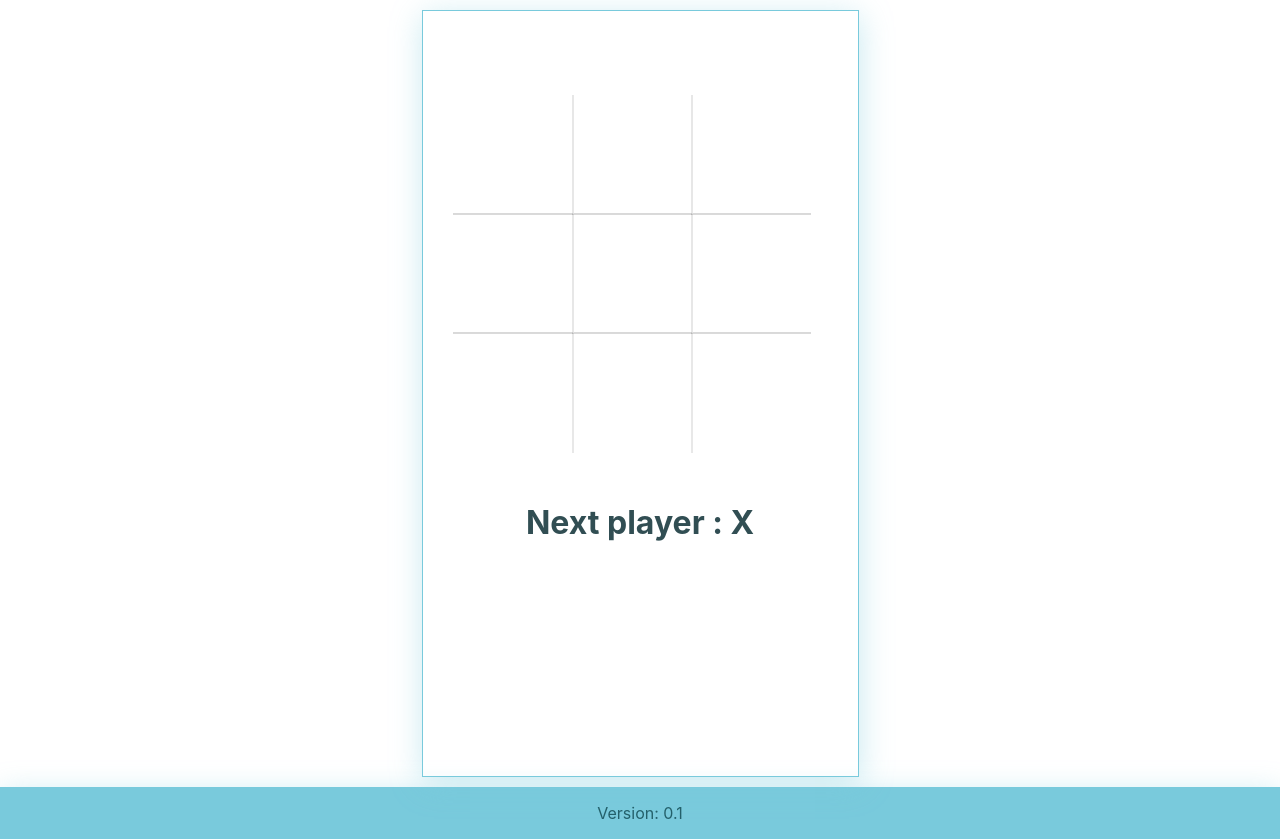
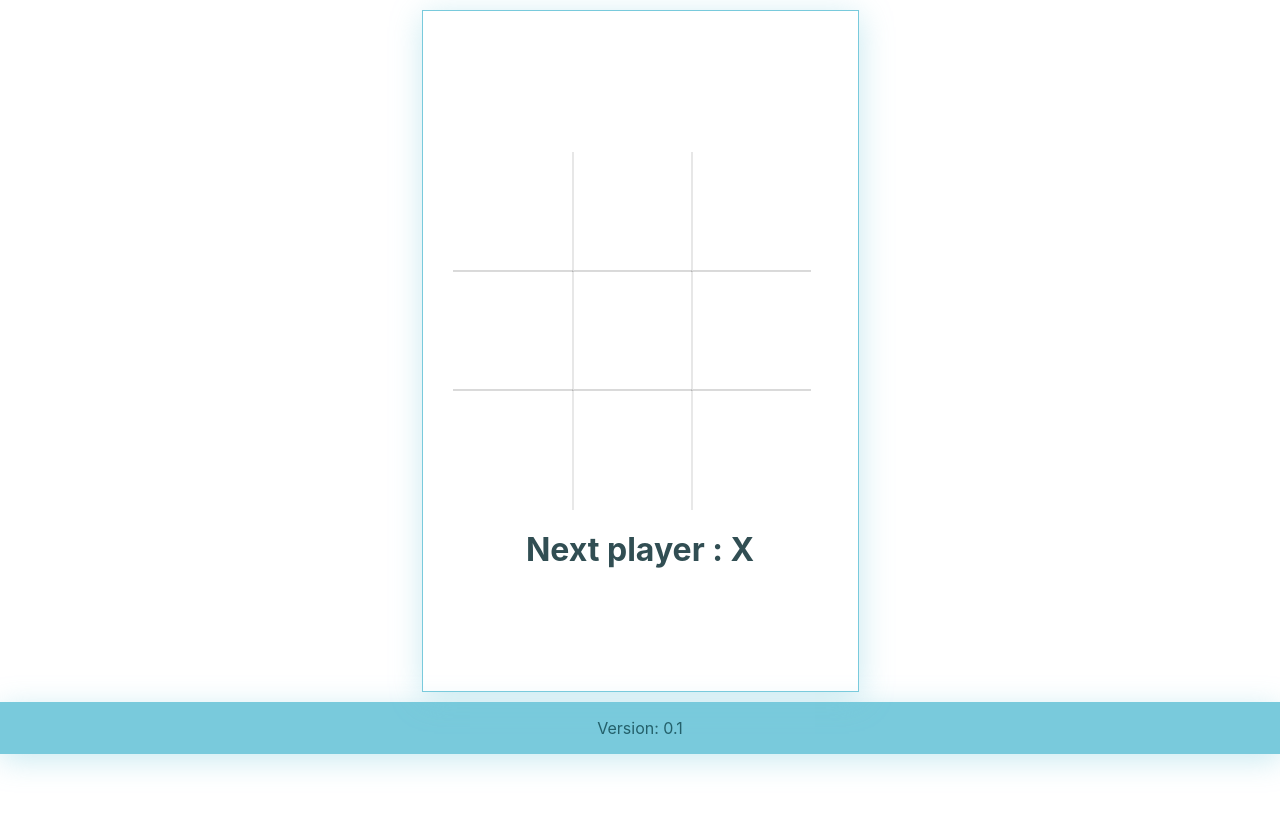
Before and after one commit to mohawwadrez/tictoctoetask, a React (Create React App) app: page / in a window 1280 px wide. After the commit the page ends 800 px from the top, so only its background shows below. Built offline with nearby package versions, Linux system fonts and the light colour scheme.

Commit message:
base style

```diff
--- a/src/App.js
+++ b/src/App.js
@@ -104,6 +104,9 @@ const Game = () => {
 
   return (
     <div className="game">
+      <div className="game-info">
+        <div className="status"></div>
+      </div>
       <div className="game-board">
         <Board squares={current.squares} onClick={handleClick} />
       </div>
--- a/src/App.scss
+++ b/src/App.scss
@@ -7,8 +7,8 @@
     min-width: 320px;
     max-width: 375px;
     height: 100vh;
-    min-height: 685px;
-    max-height: 640px;
+    min-height: 600px;
+    max-height: 600px;
     box-shadow: 1px 6px 30px 0 rgba(121, 202, 220, 0.4);
     display: flex;
     justify-content: center;
@@ -66,7 +66,7 @@
       flex-direction: column;
     }
     .game-info {
-      padding: 50px;
+      padding: 20px;
       font-size: 2rem;
       font-weight: bolder;
       color: #314e53;
```
